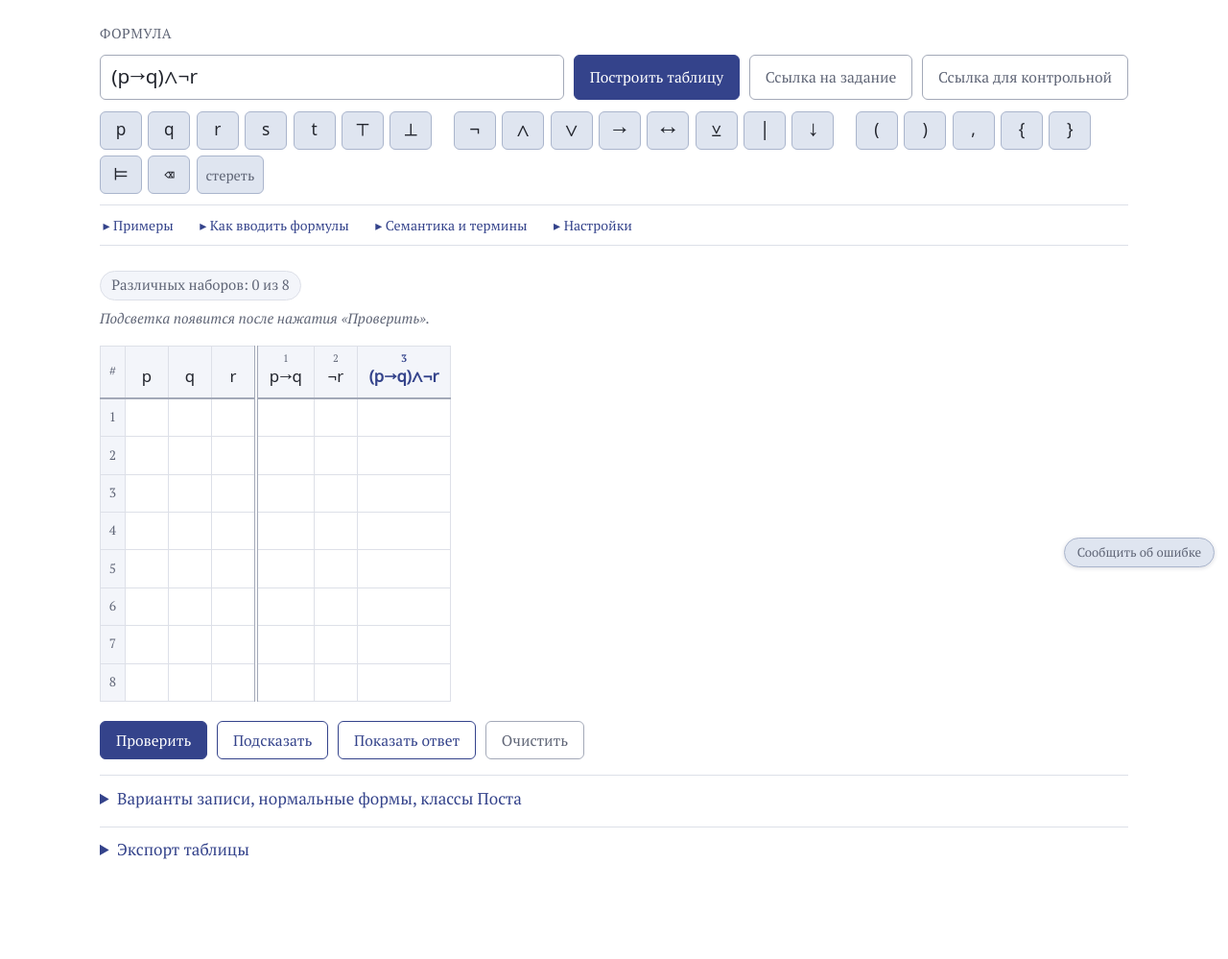
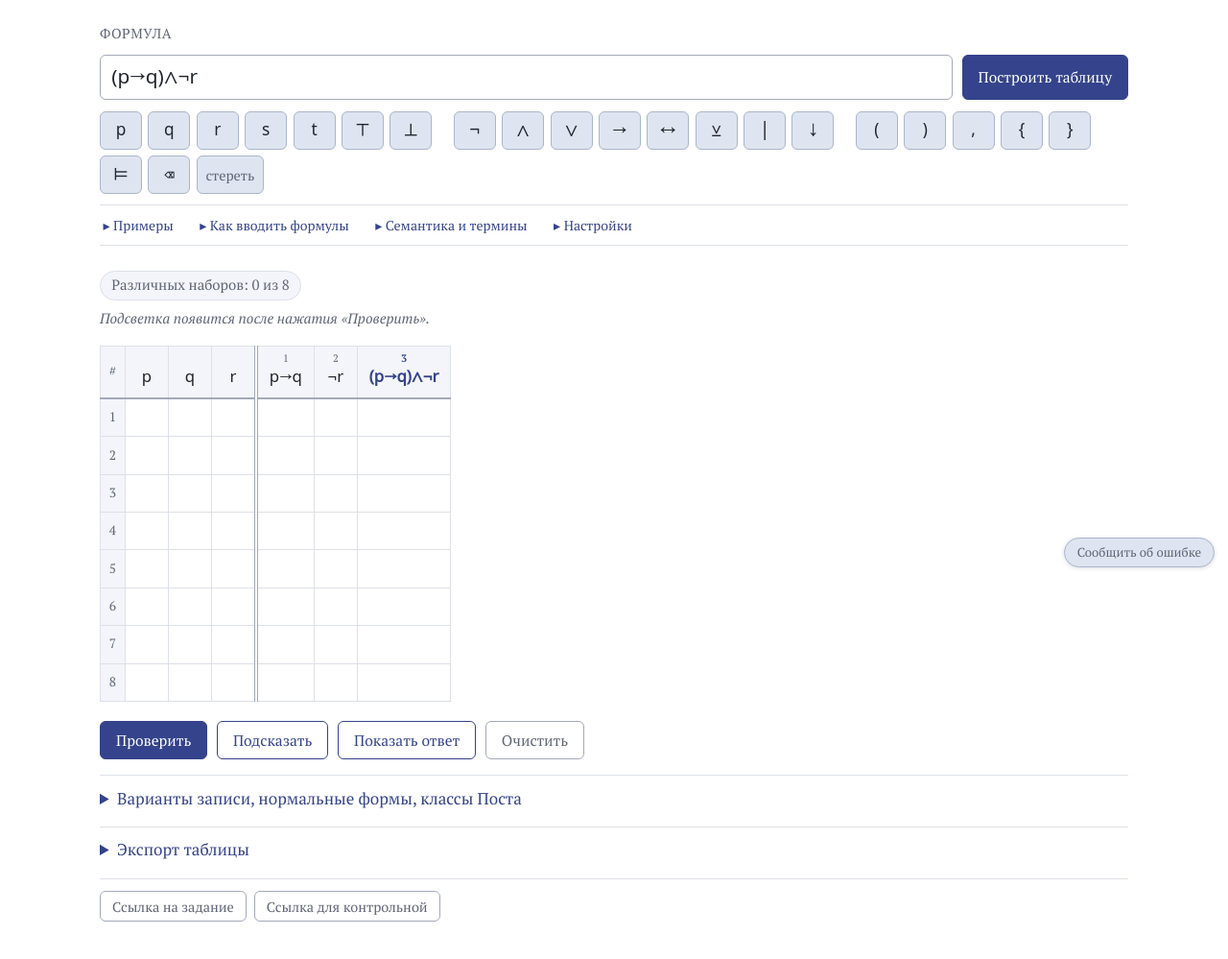
Before and after one commit to vdolgorukov/truth-tables, a plain HTML site: page index.html in a window 1280 px wide. Shown: the part 195-1194 px from the top of the page at 96% size. Before the commit the page ends 1166 px from the top, so only its background shows below. Drawn offline with Linux system fonts and the light colour scheme; a web font is replaced by a local one.

Commit message:
Move the task and test links to the bottom of the page
Co-Authored-By: Claude Opus 5.5 <noreply@anthropic.com>

```diff
--- a/index.html
+++ b/index.html
@@ -269,6 +269,7 @@ span.cell:hover{background:transparent}
 
 .tt td.cur-err{outline:3px solid var(--accent);outline-offset:-3px}
 .explain .btn{margin-left:.4rem;vertical-align:baseline}
+.links{display:flex;flex-wrap:wrap;gap:.5rem;padding-top:.8rem;border-top:1px solid var(--rule)}
 .explain{padding:.6rem .85rem;border-radius:6px;border:1px solid var(--accent);background:var(--tint);font-size:.95rem;max-width:80ch}
 .explain .mono{font-family:"Noto Sans Math","PT Mono",ui-monospace,monospace}
 .explain .v1{color:var(--tv)}
@@ -348,8 +349,6 @@ span.cell:hover{background:transparent}
     <div class="frow">
       <input id="f-input" type="text" autocomplete="off" autocorrect="off" autocapitalize="off" spellcheck="false">
       <button type="button" class="btn primary" id="build" data-i18n="build"></button>
-      <button type="button" class="btn quiet" id="share" data-i18n="share"></button>
-      <button type="button" class="btn quiet" id="share-test" data-i18n="shareTest"></button>
     </div>
     <div class="keys" id="keys"></div>
     <div class="preview" id="preview" aria-live="polite"></div>
@@ -456,6 +455,10 @@ span.cell:hover{background:transparent}
         <p class="hint" data-i18n="exportNote"></p>
       </div>
     </details>
+    <div class="links">
+      <button type="button" class="btn sm quiet" id="share" data-i18n="share"></button>
+      <button type="button" class="btn sm quiet" id="share-test" data-i18n="shareTest"></button>
+    </div>
   </section>
 </main>
 <a class="report" id="report" href="mailto:vdolgorukov+truthtable@gmail.com" title="vdolgorukov+truthtable@gmail.com" data-i18n="report"></a>
```
